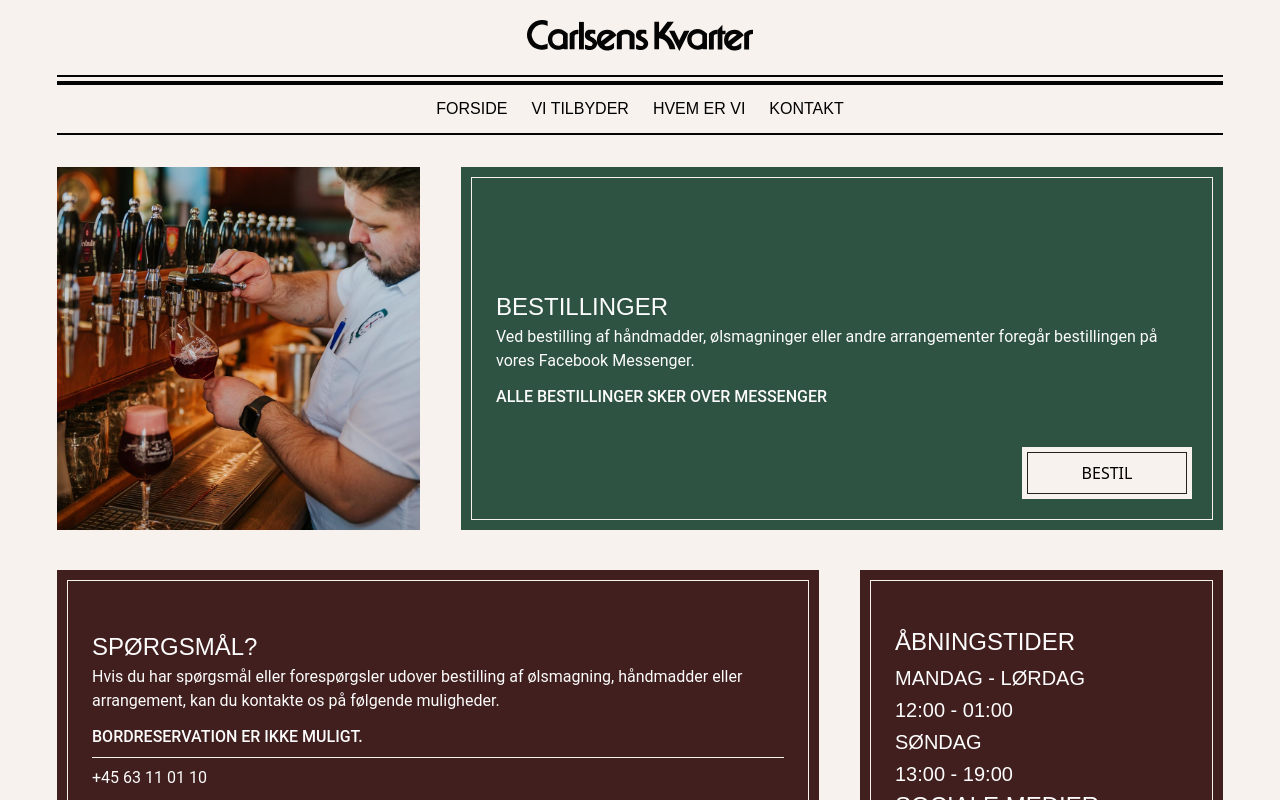
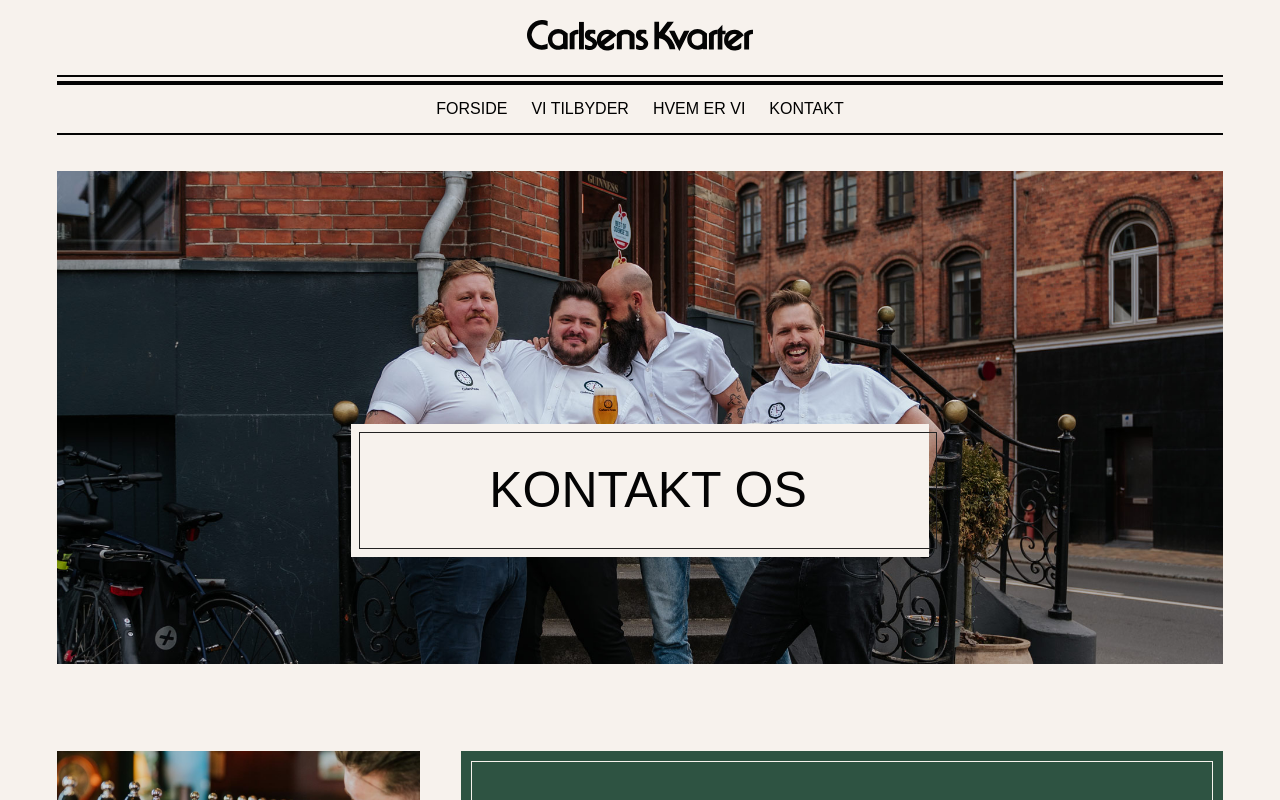
Before and after one commit to emil584c/projekt-6, a Vue app: page /contact in a window 1280 px wide. Shown: the top 800 px of the page. Built offline with nearby package versions, Linux system fonts and the light colour scheme; a web font is replaced by a local one.

Commit message:
KONTAKT HERO

```diff
--- a/src/components/ContactHero.vue
+++ b/src/components/ContactHero.vue
@@ -4,4 +4,16 @@
 
 <template>
 
+    <section class=" pt-6 overflow-hidden bg-cream-primary">
+        <div class="w-full h-[70vh] relative px-6 md:px-0 md:mx-auto md:max-w-content-width flex flex-col items-center">
+            <img class="h-[70vh] md:h-[80vh] w-full object-cover object-center" src="../assets/images/hvem_er_vi_carlsens_kvarter.jpg"/>
+            <div class=" bg-cream-primary text-center p-2 relative bottom-48 mx-4 max-w-[578px] md:bottom-60">
+                <img class="hidden" src="" alt="carlsens logo">
+                <div class="w-full h-full border-solid border-[1px] border-border-black px-6 py-5 flex flex-col justify-center items-center md:min-w-[578px]">
+                    <h1>KONTAKT OS</h1>
+                </div>
+            </div>
+        </div>
+    </section>
+
 </template>
```
